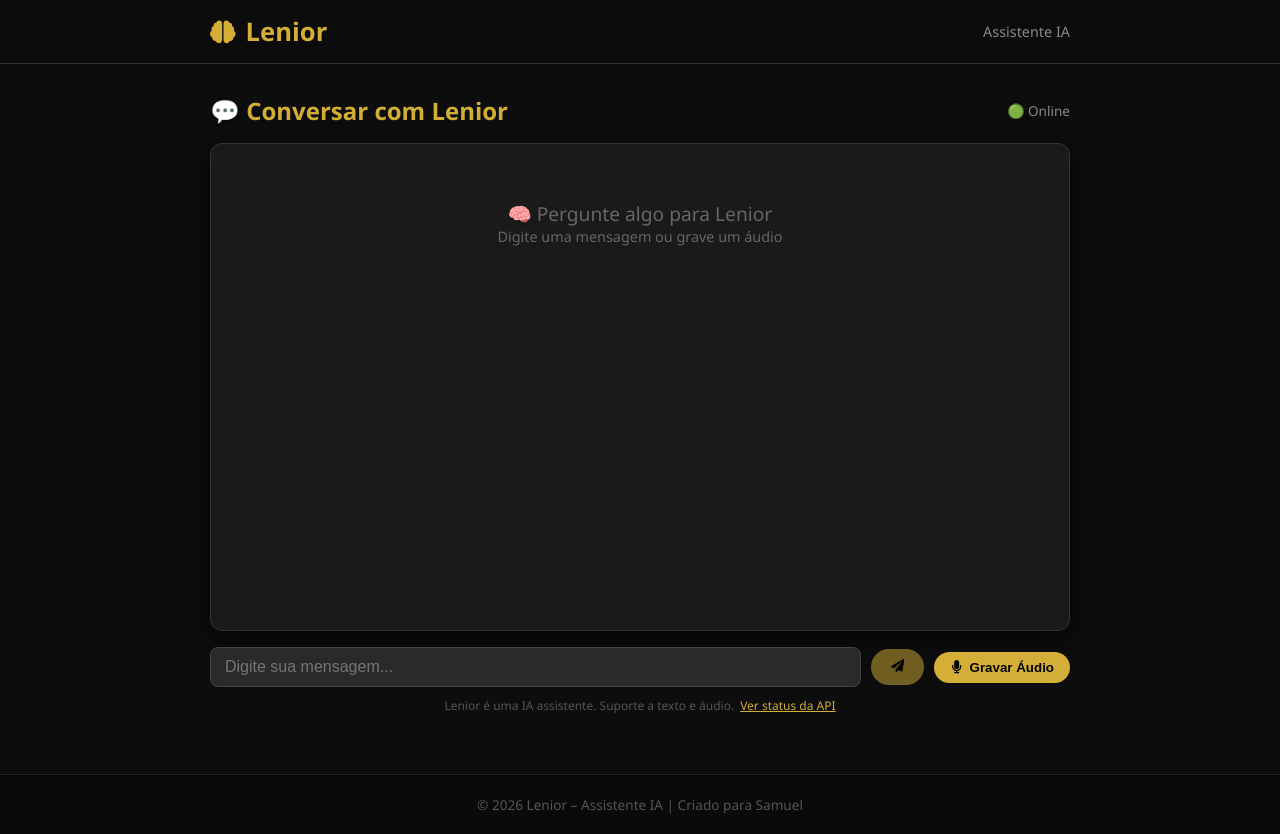
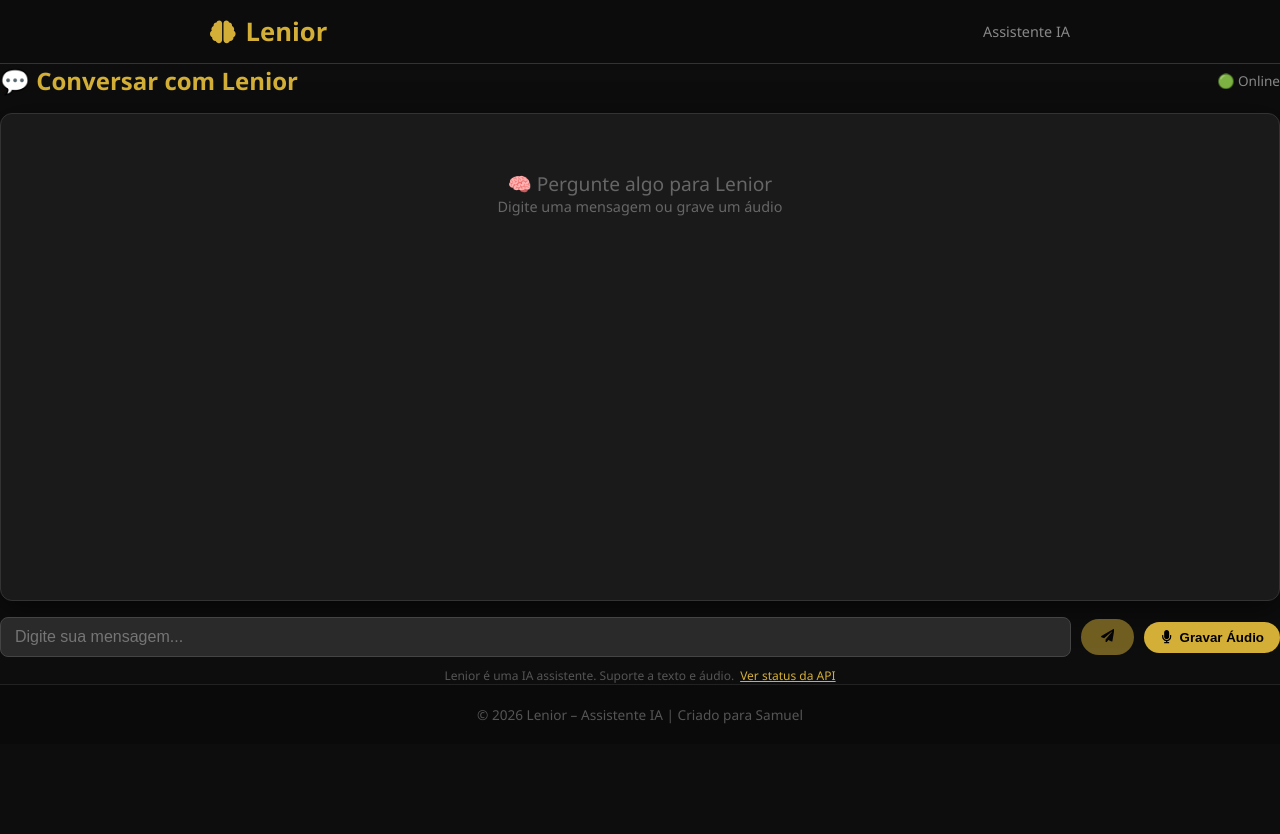
Before and after one commit to samueldesignerpromax-prog/Lenior-Chat, a React (Vite) app: page / in a window 1280 px wide. After the commit the page ends 800 px from the top, so only its background shows below. Built offline with nearby package versions, Linux system fonts and the light colour scheme.

Commit message:
Refactor Toaster component and clean up layout

```diff
--- a/src/App.jsx
+++ b/src/App.jsx
@@ -7,11 +7,9 @@ import Chat from './pages/Chat';
 function App() {
   return (
     <>
-      <Toaster position="top-right" toastOptions={{ style: { background: '#1a1a1a', color: '#fff', border: '1px solid #333' } }} />
+      <Toaster position="top-right" />
       <Navbar />
-      <main className="container" style={{ flex: 1, paddingTop: '30px', paddingBottom: '60px', minHeight: '80vh' }}>
-        <Chat />
-      </main>
+      <Chat />
       <Footer />
     </>
   );
```
